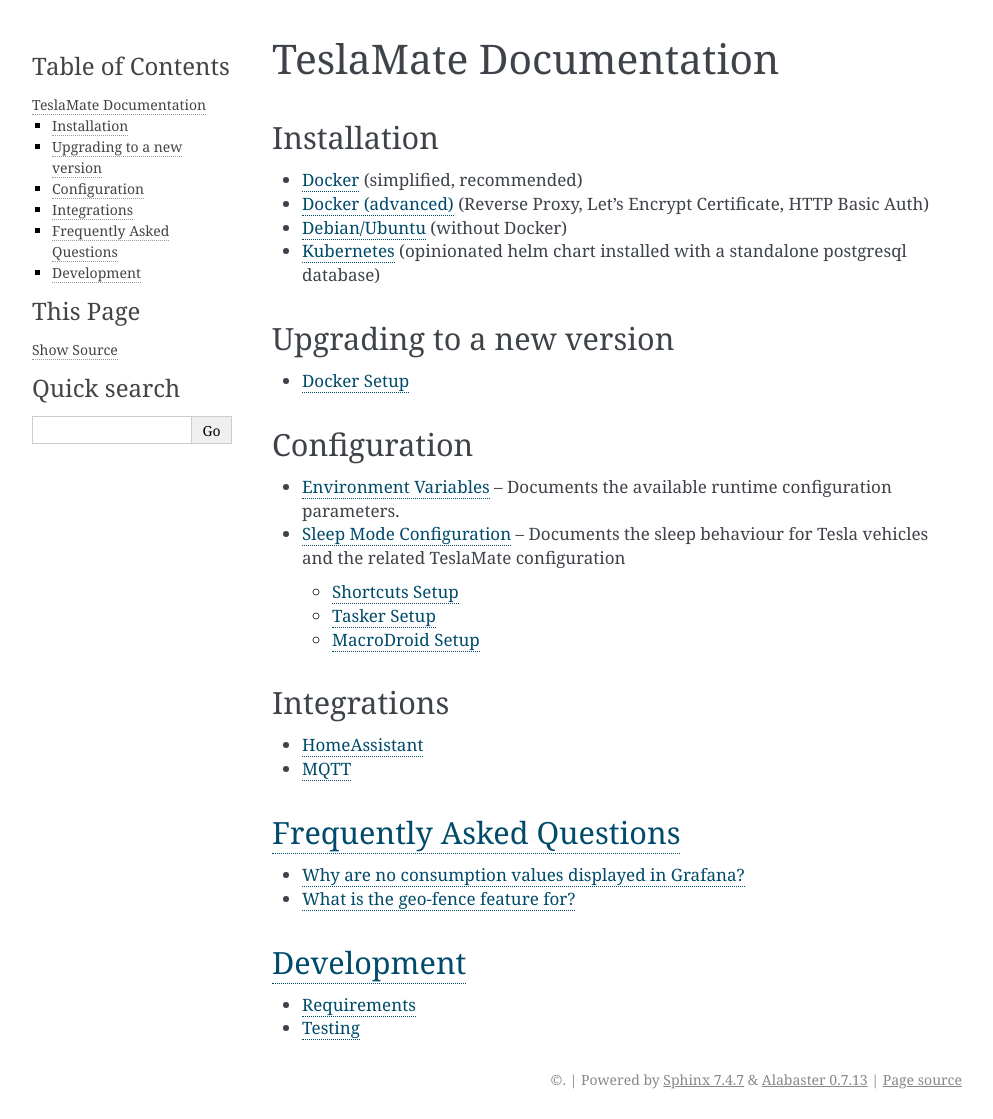
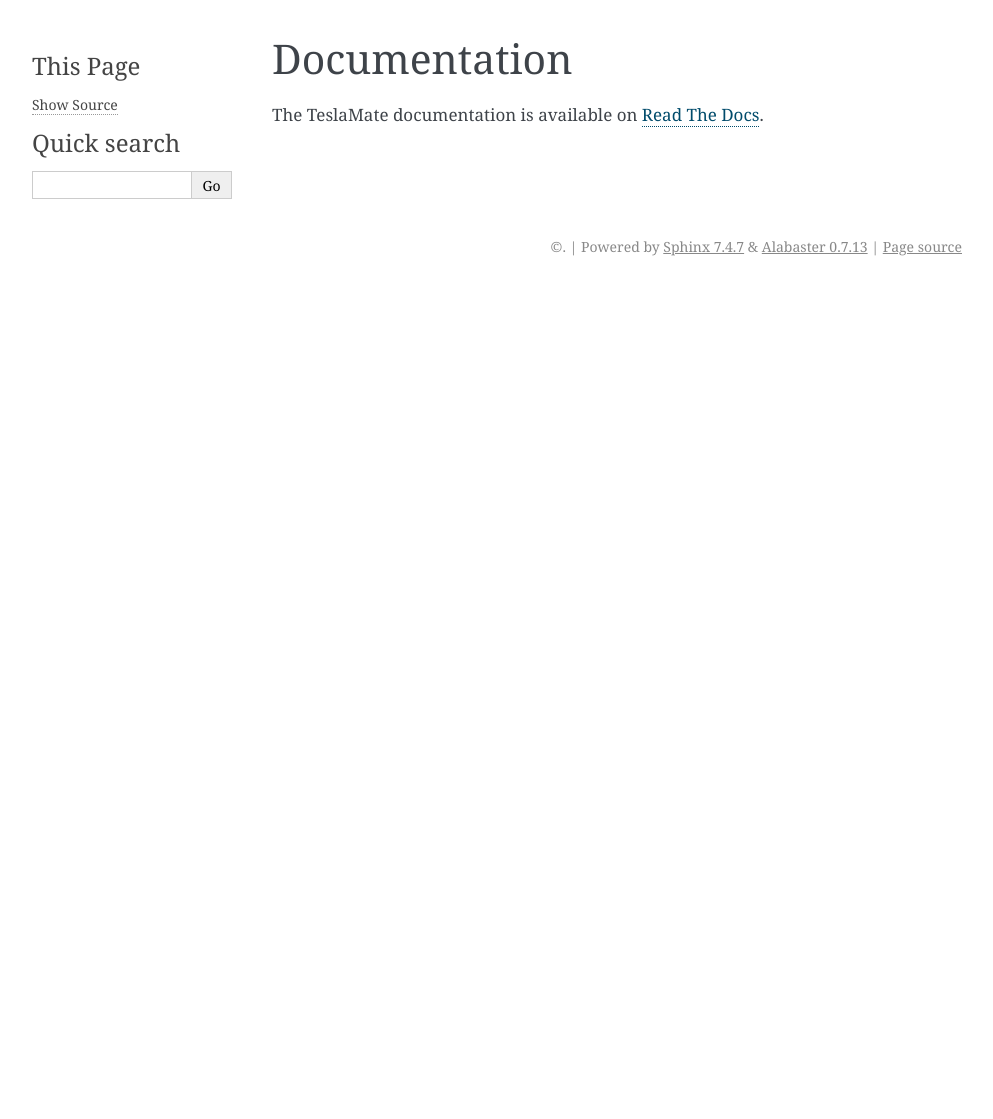
Before and after one commit to flooppmtn/teslamate, a Sphinx documentation site: the page built from docs/README.md, in a window 1280 px wide. Shown: the whole page, without its empty margins (148-1141 px from the left). Built offline with Sphinx 7.4.7, drawn with Linux system fonts in a browser that asks for light colours; after the commit the page ends 900 px from its top, so only the background shows below that.

```diff
--- a/docs/README.md
+++ b/docs/README.md
@@ -1,35 +1,3 @@
-# TeslaMate Documentation
+## Documentation
 
-## Installation
-
-- [Docker](installation/docker.md) (simplified, recommended)
-- [Docker (advanced)](installation/docker_advanced.md) (Reverse Proxy, Let's Encrypt Certificate, HTTP Basic Auth)
-- [Debian/Ubuntu](installation/debian.md) (without Docker)
-- [Kubernetes](https://hub.helm.sh/charts/billimek/teslamate) (opinionated helm chart installed with a standalone postgresql database)
-
-## Upgrading to a new version
-
-- [Docker Setup](upgrading.md#docker)
-
-## Configuration
-
-- [Environment Variables](configuration/environment_variables.md) – Documents the available runtime configuration parameters.
-- [Sleep Mode Configuration](configuration/sleep.md) – Documents the sleep behaviour for Tesla vehicles and the related TeslaMate configuration
-  - [Shortcuts Setup](configuration/guides/shortcuts.md)
-  - [Tasker Setup](configuration/guides/tasker.md)
-  - [MacroDroid Setup](configuration/guides/macro_droid.md)
-
-## Integrations
-
-- [HomeAssistant](integrations/home_assistant.md)
-- [MQTT](integrations/mqtt.md)
-
-## [Frequently Asked Questions](faq.md)
-
-- [Why are no consumption values displayed in Grafana?](faq.md#why-are-no-consumption-values-displayed-in-grafana)
-- [What is the geo-fence feature for?](faq.md#what-is-the-geo-fence-feature-for)
-
-## [Development](development.md)
-
-- [Requirements](development.md#requirements)
-- [Testing](development.md#testing)
+The TeslaMate documentation is available on [Read The Docs](https://teslamate.readthedocs.io/).
```
Also changed, not shown: README.md (+6 -19 lines).
